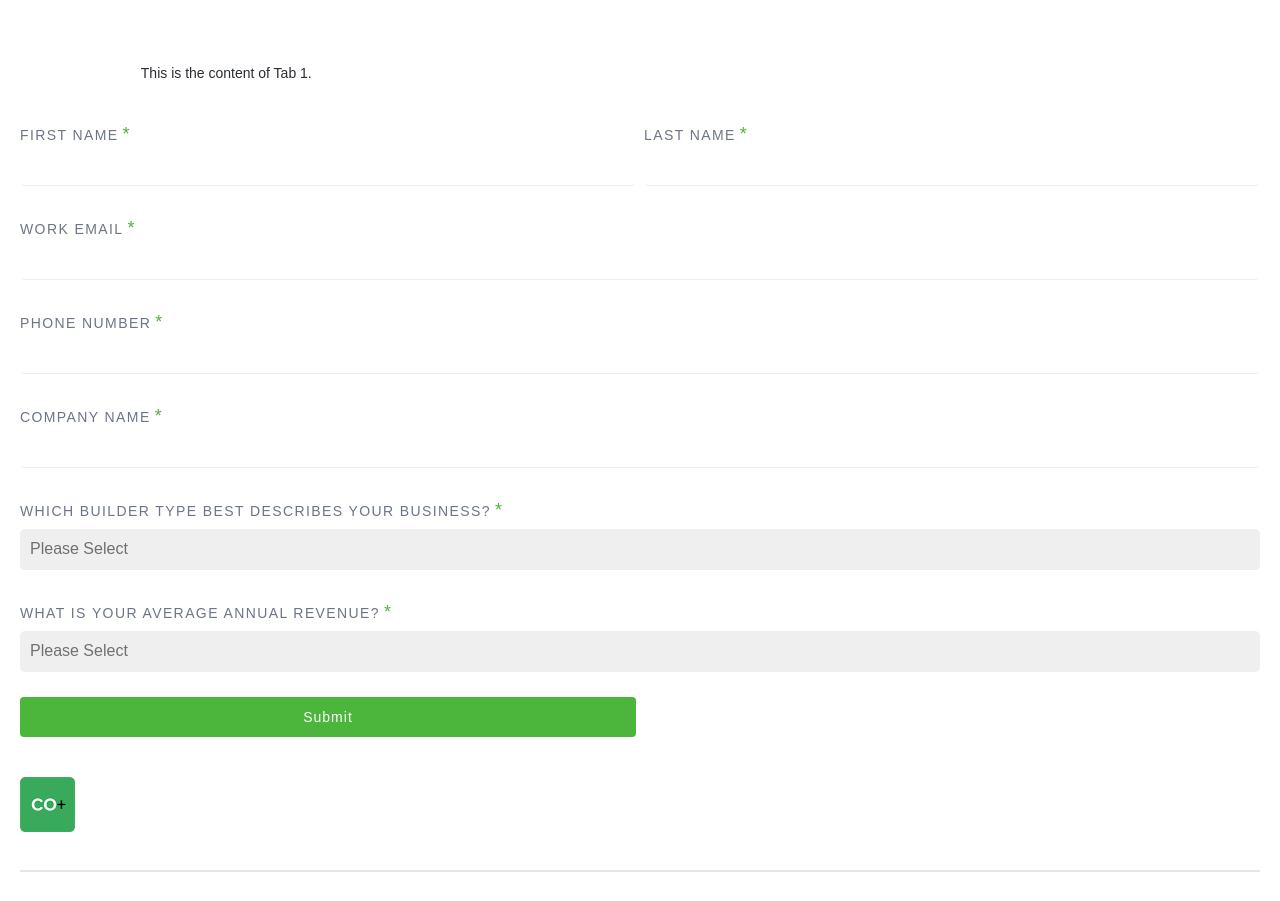
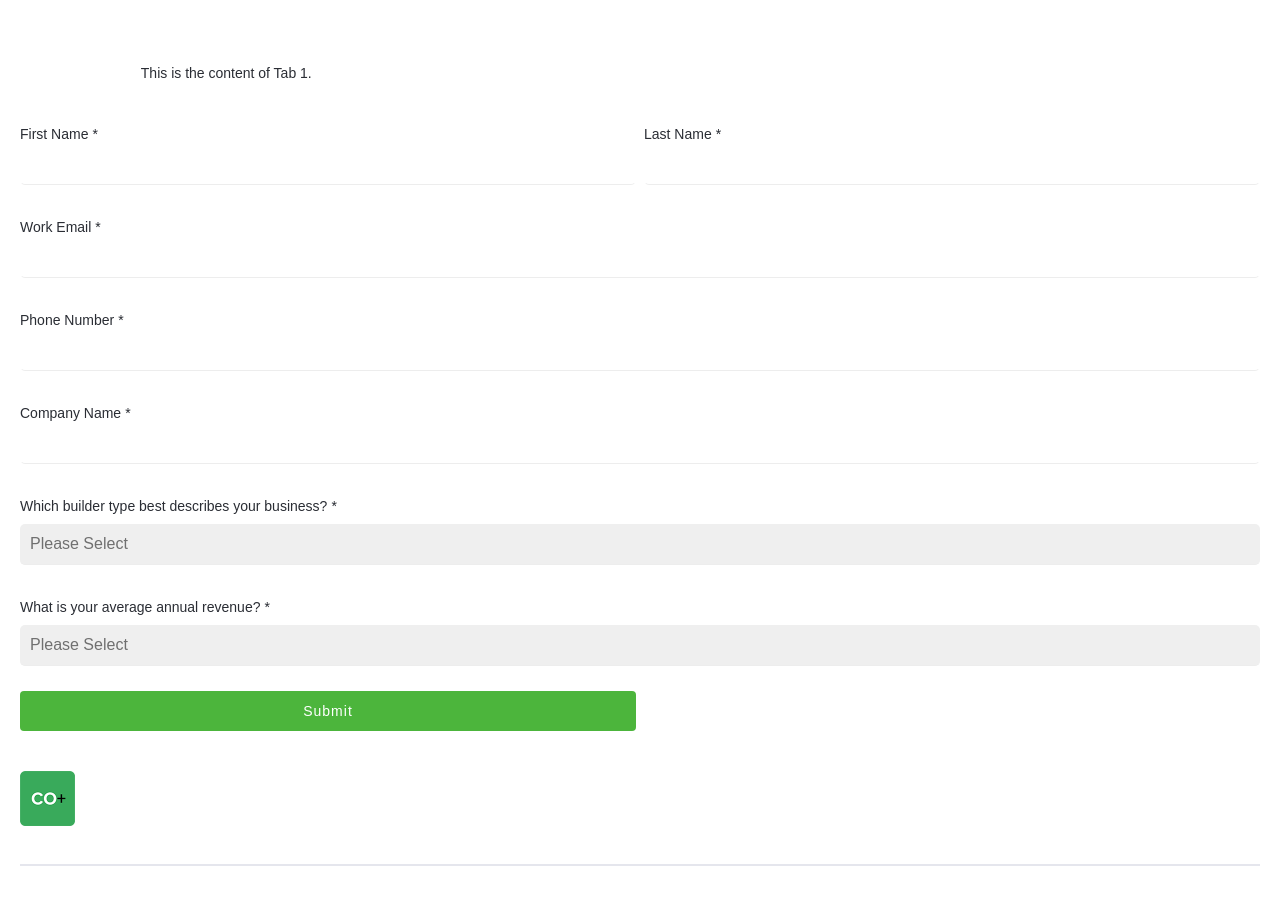
Before and after one commit to svonharris/CoConstruct-Design-System, a React (Vite) app: page / in a window 1280 px wide. Shown: the part 1000-1901 px from the top of the page. Built offline with nearby package versions, Linux system fonts and the light colour scheme; a web font is replaced by a local one.

Commit message:
Added semantic tokens to FormGroup.

```diff
--- a/src/components/FormGroup/FormGroup.module.css
+++ b/src/components/FormGroup/FormGroup.module.css
@@ -3,18 +3,18 @@
     flex-direction: column;
 }
 .formLabel {
-    color: #6c7487;
-    font-size: 14px;
+    color: var(--form-label-text-color);
+    font-size: var(--form-label-font-size);
     line-height: 15px;
     margin-top: 10px;
-    text-transform: uppercase;
-    font-weight: 400;
-    letter-spacing: 1.4px;
+    text-transform: var(--form-label-text-transform);
+    font-weight: var(--form-label-font-weight);
+    letter-spacing: var(--form-label-letter-spacing);
 }
 .formRequired {
-    color: #4cb53c;
+    color: var(--form-label-required-text-color);
     margin-left: 4px;
-    font-size: 18px;
+    font-size: var(--form-label-required-symbol-size);
 }
 
 .formGroup:nth-child(1),
@@ -22,5 +22,5 @@
     grid-column: span 1;
 }
 .formGroup:nth-child(n + 3) {
-  grid-column: 1 / -1;
+    grid-column: 1 / -1;
 }
```
